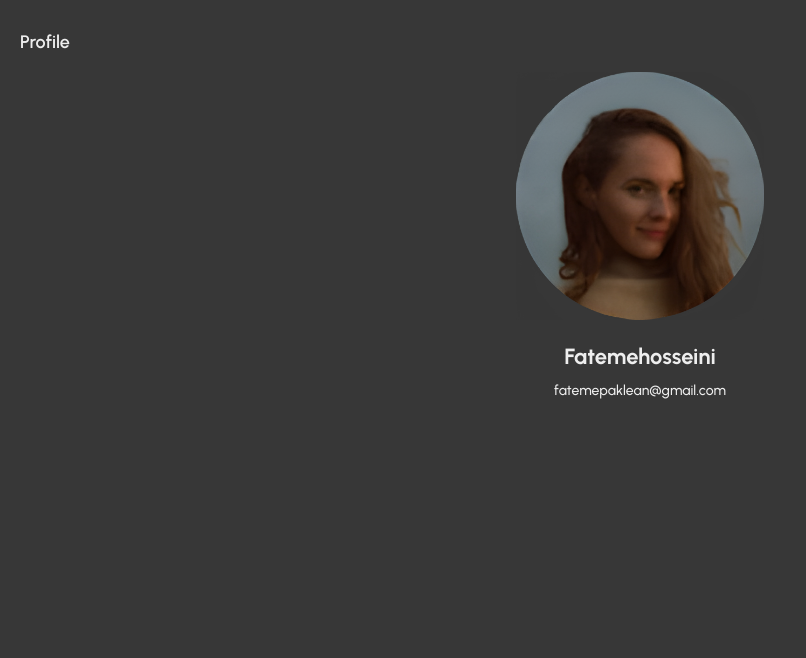
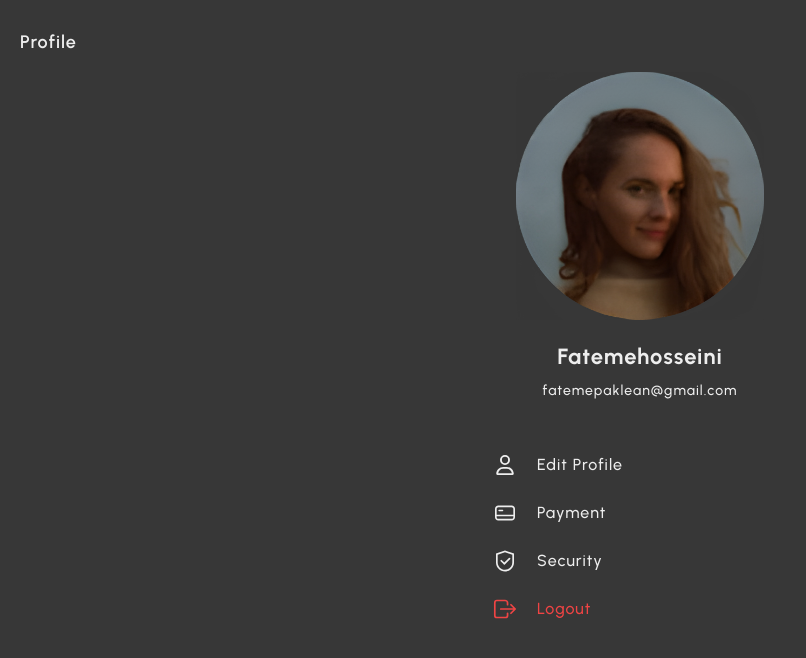
Before and after one commit to arshiiaww/Paklean-test, a React (Vite) app: page / in a window 1280 px wide. Shown: the top 658 px of the page, without its empty margins (0-806 px from the left). Built offline with nearby package versions, Linux system fonts and the light colour scheme.

Commit message:
Implemented Profile page hover animations - some modifications to UserCard

```diff
--- a/src/assets/styles/index.css
+++ b/src/assets/styles/index.css
@@ -11,6 +11,7 @@
     @apply text-white;
     font-family: Urbanist;
     line-height: 1.5;
+    letter-spacing: 1px;
     font-weight: 500;
     font-synthesis: none;
     -webkit-font-smoothing: antialiased;
--- a/src/components/UserCard.tsx
+++ b/src/components/UserCard.tsx
@@ -1,6 +1,6 @@
 const UserCard = () => {
     return (
-        <div className="flex flex-col w-full justify-center items-center">
+        <div className="flex flex-col w-full justify-center items-center mt-4 mb-10">
             <img
                 src="/src/assets/images/profile-img.jpeg"
                 className="block w-2/5 md:w-2/6 lg:w-1/4 xl:w-1/5 2xl:w-1/6 mx-auto"
--- a/src/pages/ProfilePage.tsx
+++ b/src/pages/ProfilePage.tsx
@@ -1,11 +1,52 @@
 import UserCard from '../components/UserCard';
+import { Link } from 'react-router-dom';
+import { FaRegUser } from "react-icons/fa6";
+import { AiOutlineSafety } from "react-icons/ai";
+import { CgCreditCard } from "react-icons/cg";
+import { IoLogOutOutline } from "react-icons/io5";
 
 const ProfilePage: React.FC = () => {
     return (
         <div className='container mx-auto px-5 py-7'>
-            <p className='font-semibold text-[17px] lg:text-lg mb-4'>Profile</p>
+            <p className='font-semibold text-[17px] lg:text-lg'>Profile</p>
             {/* <p>En</p> */}
             <UserCard />
+            <nav className='w-full min-[440px]:w-2/3 sm:w-1/2 lg:w-1/3 xl:w-1/4 min-[440px]:mx-auto'>
+                <ul>
+                    <li className='py-3 hover:bg-[#262626] rounded-lg'>
+                        <Link to="/edit-profile">
+                            <div className='flex items-center text-blue-500 gap-6'>
+                                <FaRegUser  className='scale-125 ml-3' />
+                                <span className=''>Edit Profile</span>
+                            </div>
+                        </Link>
+                    </li>
+                    <li className='py-3 hover:bg-[#262626] rounded-lg'>
+                        <Link to="/" >
+                            <div className='flex items-center text-blue-500 gap-6'>
+                                <CgCreditCard className=' scale-125 ml-3' />
+                                <span className=''>Payment</span>
+                            </div>
+                        </Link>
+                    </li>
+                    <li className='py-3 hover:bg-[#262626] rounded-lg'>
+                        <Link to="/">
+                            <div className='flex items-center text-blue-500 gap-6'>
+                                <AiOutlineSafety className='scale-150 ml-3' />
+                                <span className=''>Security</span>
+                            </div>
+                        </Link>
+                    </li>
+                    <li className='py-3 text-red hover:bg-[#7f1d1d] hover:bg-opacity-35 rounded-lg'>
+                        <Link to="/">
+                            <div className='flex items-center text-blue-500 gap-6'>
+                                <IoLogOutOutline className='scale-[1.7] ml-3' />
+                                <span className=''>Logout</span>
+                            </div>
+                        </Link>
+                    </li>
+                </ul>
+            </nav>
         </div>
      );
 }
--- a/tailwind.config.js
+++ b/tailwind.config.js
@@ -11,7 +11,7 @@ export default {
         DEFAULT: '#373737'
       },
       white: '#EEEEEE',
-      red: '#b91c1c',
+      red: '#ef4444',
       indigo: '#4f46e5',
     },
     extend: {},
```
Also changed, not shown: src/assets/icons.txt, src/components/BottomSheet.tsx (added).
